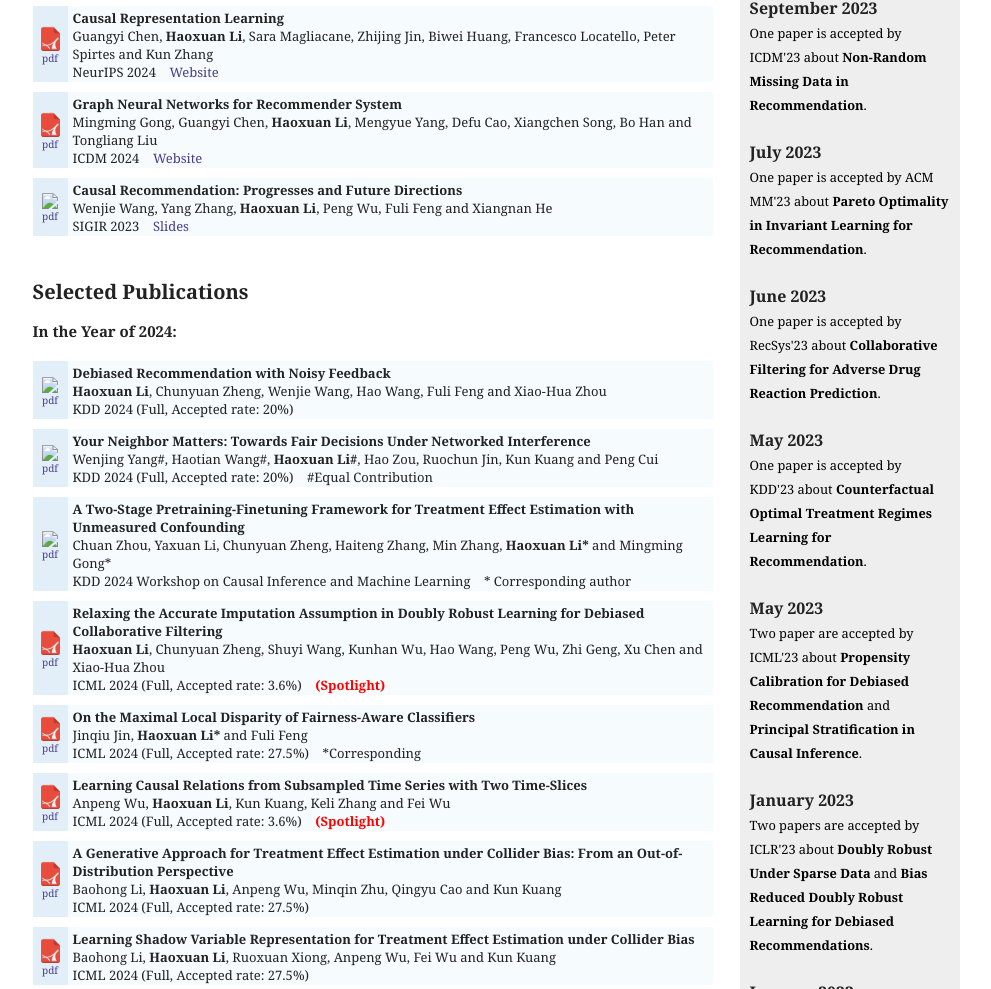
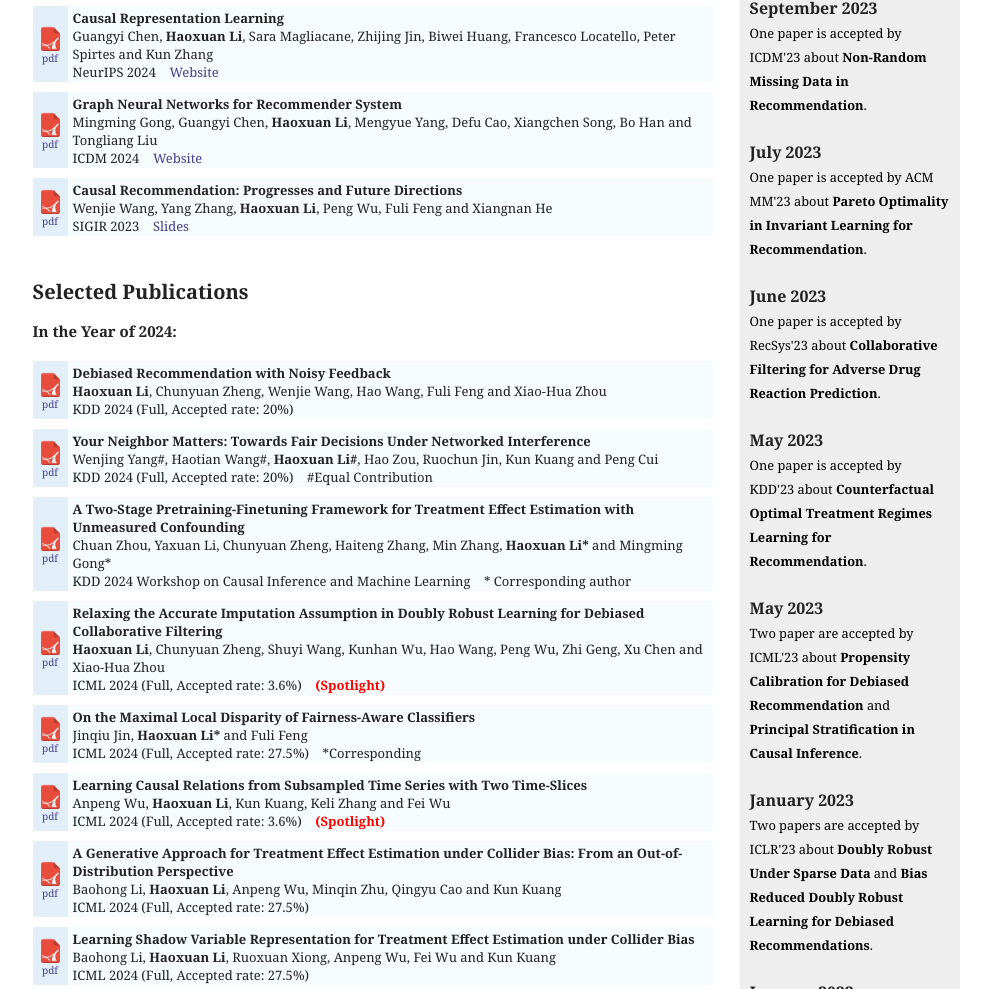
Before and after one commit to haoxuanli-pku/haoxuanli-pku.github.io, a plain HTML site: page index.html in a window 1280 px wide. Shown: the part 1300-2289 px from the top of the page, without its empty margins (144-1135 px from the left). Drawn offline with Linux system fonts and the light colour scheme.

Commit message:
Update index.html

```diff
--- a/index.html
+++ b/index.html
@@ -240,7 +240,7 @@ Multi-modal Data Analysis" </font> </br>
 <table>
   <tbody>
   <tr>
-    <td class="left"><a href="./papers/recsys21-tutorial-bias.pdf" target="_blank"><img src="./files/pdf.gif"><br>pdf</a></td>
+    <td class="left"><a href="./papers/recsys21-tutorial-bias.pdf" target="_blank"><img src="./images/pdf.png" width="25" height="25"><br>pdf</a></td>
     <td><span class="title">Causal Recommendation: Progresses and Future Directions</span>
       <br>Wenjie Wang, Yang Zhang, <strong>Haoxuan Li</strong>, Peng Wu, Fuli Feng and Xiangnan He
     <br> SIGIR 2023 &nbsp;&nbsp; <a href="./slides/recsys21_tutorial_bias_slides.pdf" target="_blank">Slides</a>
@@ -258,7 +258,7 @@ Multi-modal Data Analysis" </font> </br>
 <table>
   <tbody>
   <tr>
-    <td class="left"><a href="./papers/KDD 24 - Debiased Recommendation with Noisy Feedback.pdf" target="_blank"><img src="./files/pdf.png"><br>pdf</a></td>
+    <td class="left"><a href="./papers/KDD 24 - Debiased Recommendation with Noisy Feedback.pdf" target="_blank"><img src="./images/pdf.png" width="25" height="25"><br>pdf</a></td>
     <td><span class="title">Debiased Recommendation with Noisy Feedback</span>
       <br><strong>Haoxuan Li</strong>, Chunyuan Zheng, Wenjie Wang, Hao Wang, Fuli Feng and Xiao-Hua Zhou
     <br>KDD 2024 (Full, Accepted rate: 20%)
@@ -270,7 +270,7 @@ Multi-modal Data Analysis" </font> </br>
 <table>
   <tbody>
   <tr>
-    <td class="left"><a href="./papers/KDD 24 - Your Neighbor Matters Towards Fair Decisions Under Networked Interference.pdf" target="_blank"><img src="./files/pdf.png"><br>pdf</a></td>
+    <td class="left"><a href="./papers/KDD 24 - Your Neighbor Matters Towards Fair Decisions Under Networked Interference.pdf" target="_blank"><img src="./images/pdf.png" width="25" height="25"><br>pdf</a></td>
     <td><span class="title">Your Neighbor Matters: Towards Fair Decisions Under Networked Interference</span>
       <br>Wenjing Yang#, Haotian Wang#, <strong>Haoxuan Li#</strong>, Hao Zou, Ruochun Jin, Kun Kuang and Peng Cui
     <br>KDD 2024 (Full, Accepted rate: 20%) &nbsp;&nbsp; #Equal Contribution
@@ -282,7 +282,7 @@ Multi-modal Data Analysis" </font> </br>
 <table>
   <tbody>
   <tr>
-    <td class="left"><a href="" target="_blank"><img src="./files/pdf.png"><br>pdf</a></td>
+    <td class="left"><a href="" target="_blank"><img src="./images/pdf.png" width="25" height="25"><br>pdf</a></td>
     <td><span class="title">A Two-Stage Pretraining-Finetuning Framework for Treatment Effect Estimation with Unmeasured Confounding</span>
       <br>Chuan Zhou, Yaxuan Li, Chunyuan Zheng, Haiteng Zhang, Min Zhang, <strong>Haoxuan Li*</strong> and Mingming Gong*
     <br>KDD 2024 Workshop on Causal Inference and Machine Learning &nbsp;&nbsp; * Corresponding author
```
